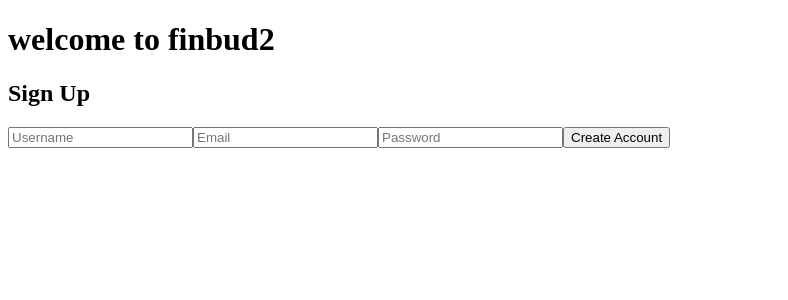
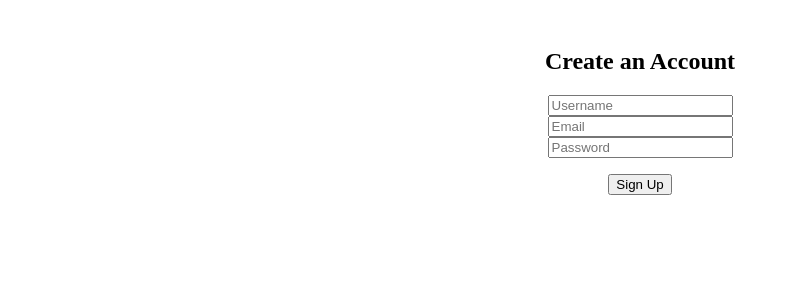
Before and after one commit to u-khang/finbud2, a React (Vite) app in the folder frontend/: page / in a window 1280 px wide. Shown: the top 300 px of the page, without its empty margins (0-788 px from the left). Built offline with nearby package versions, Linux system fonts and the light colour scheme.

Commit message:
frontend signup

```diff
--- a/frontend/src/App.jsx
+++ b/frontend/src/App.jsx
@@ -5,11 +5,29 @@ import viteLogo from '/vite.svg'
 import SignupForm from './assets/components/signUpForm'
 
 function App() {
+  const [user, setUser] = useState(null);
+
+  const handleSignup = (newUser) => {
+    console.log("Signed up successfully:", newUser);
+    setUser(newUser);
+
+    // redirect (React Router):
+    // navigate("/dashboard");
+
+    // welcome UI:
+    // alert(`Welcome, ${newUser.username}!`);
+  };
   return (
-    <div>
-      <h1>welcome to finbud2</h1>
-      <SignupForm />
-    </div>
+    <>
+      {!user ? (
+        <SignupForm onSignup={handleSignup} />
+      ) : (
+        <div style={{ textAlign: "center", marginTop: "3rem" }}>
+          <h2>Welcome, {user.username} 🎉</h2>
+          <p>You're signed in and ready to roll!</p>
+        </div>
+      )}
+    </>
   );
 }
 
--- a/frontend/src/assets/components/SignupForm.jsx
+++ b/frontend/src/assets/components/SignupForm.jsx
@@ -1,39 +1,54 @@
-import { useState } from 'react';
+import { useState } from "react";
 
-function SignupForm() {
-  const [formData, setFormData] = useState({
-    username: '',
-    email: '',
-    password: ''
+function SignupForm({ onSignup }) {
+  const [form, setForm] = useState({
+    username: "",
+    email: "",
+    password: ""
   });
+  const [error, setError] = useState("");
 
   const handleChange = (e) => {
-    setFormData({ ...formData, [e.target.name]: e.target.value });
+    setForm({ ...form, [e.target.name]: e.target.value });
   };
 
   const handleSubmit = async (e) => {
     e.preventDefault();
+    setError("");
+
     try {
-      const res = await fetch('http://localhost:4000/api/users/signup', {
-        method: 'POST',
-        headers: { 'Content-Type': 'application/json' },
-        body: JSON.stringify(formData)
+      const res = await fetch("http://localhost:4000/api/users/signup", {
+        method: "POST",
+        headers: { "Content-Type": "application/json" },
+        credentials: "include", // keep session cookies
+        body: JSON.stringify(form)
       });
+
       const data = await res.json();
-      console.log('✅ Signup success:', data);
+      console.log("Raw response:", res);
+      console.log("Parsed data:", data);
+      if (res.ok) {
+        onSignup(data.username);  // Notify parent component
+      } else {
+        setError(data.error || "Signup failed");
+      }
     } catch (err) {
-      console.error('❌ Signup failed:', err);
+      console.error("Signup request failed:", err);
+      setError("Server error");
     }
   };
 
   return (
-    <form onSubmit={handleSubmit}>
-      <h2>Sign Up</h2>
-      <input type="text" name="username" placeholder="Username" value={formData.username} onChange={handleChange} required />
-      <input type="email" name="email" placeholder="Email" value={formData.email} onChange={handleChange} required />
-      <input type="password" name="password" placeholder="Password" value={formData.password} onChange={handleChange} required />
-      <button type="submit">Create Account</button>
-    </form>
+    <div style={{ maxWidth: "400px", margin: "3rem auto", textAlign: "center" }}>
+      <h2>Create an Account</h2>
+      <form onSubmit={handleSubmit}>
+        <input name="username" placeholder="Username" onChange={handleChange} required /><br />
+        <input name="email" type="email" placeholder="Email" onChange={handleChange} required /><br />
+        <input name="password" type="password" placeholder="Password" onChange={handleChange} required /><br />
+        <button type="submit" style={{ marginTop: "1rem" }}>Sign Up</button>
+      </form>
+      {error && <p style={{ color: "red", marginTop: "1rem" }}>{error}</p>}
+    </div>
   );
 }
 
```
Also changed, not shown: 1 other file (tests, documents, lock files or other folders).
